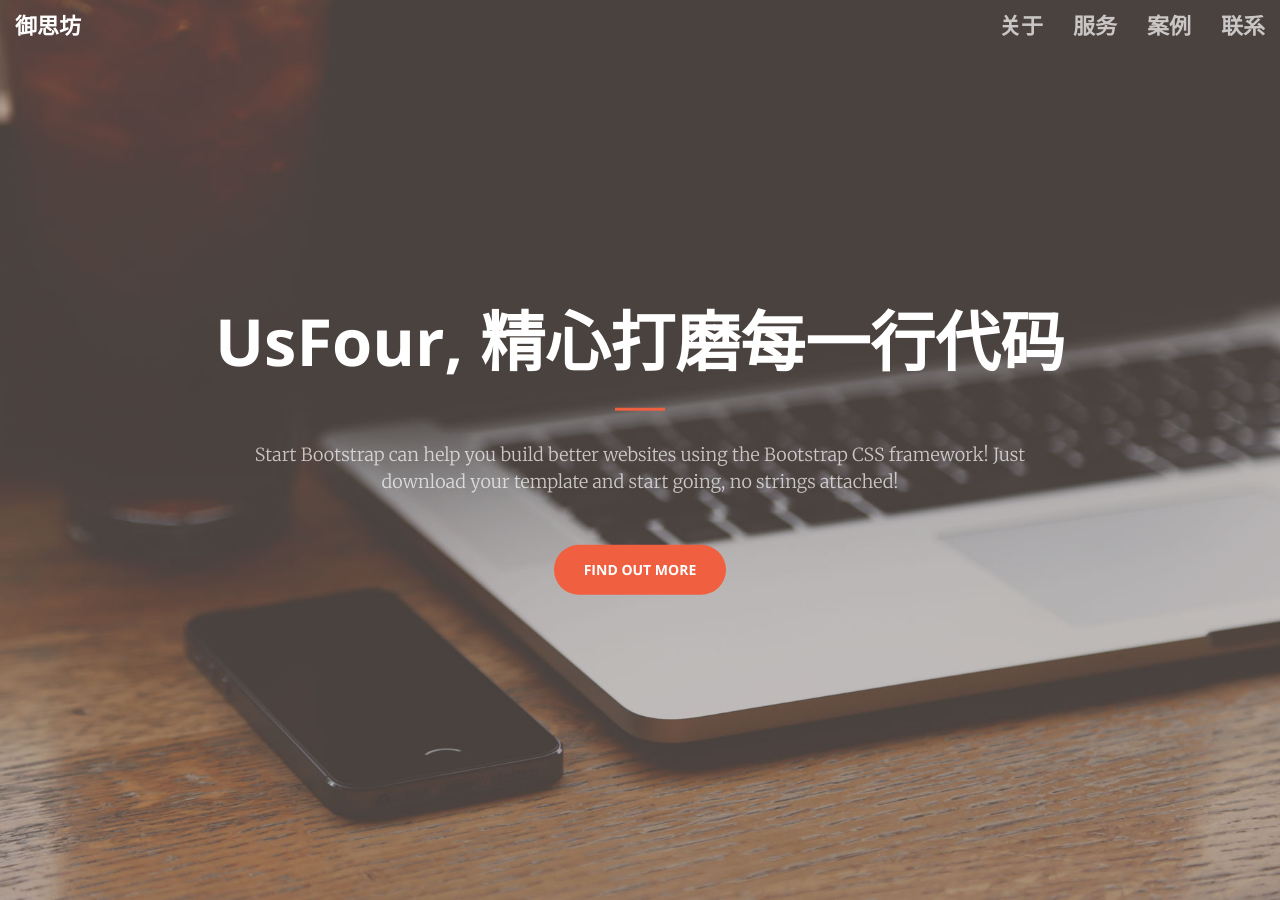
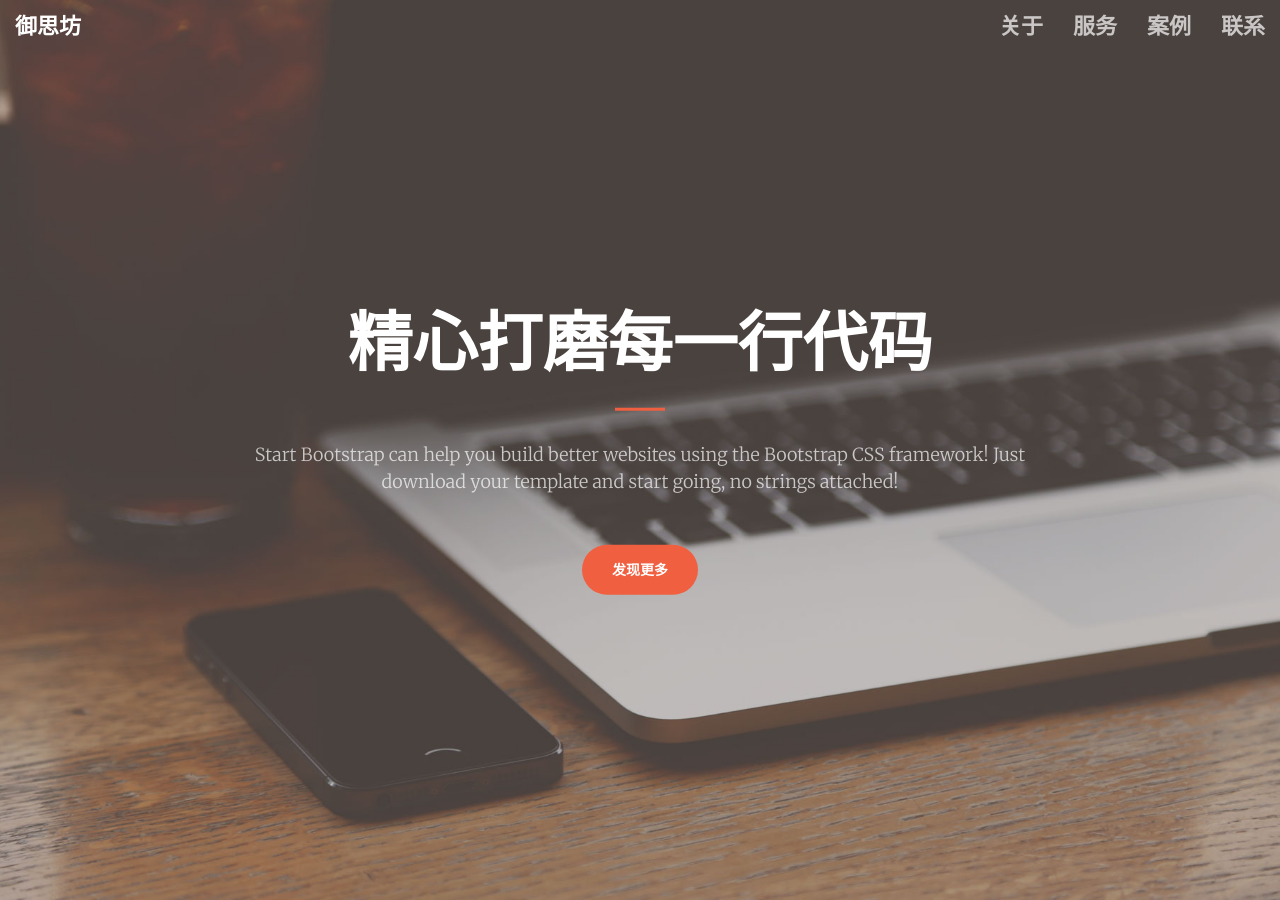
Before and after one commit to usfour/usfour.github.io, a Jekyll site: the page built from index.html, in a window 1280 px wide and 900 px high. Built offline with Jekyll 4.4.1, drawn with Linux system fonts in a browser that asks for light colours.

Commit message:
change content in index

```diff
--- a/_includes/header.html
+++ b/_includes/header.html
@@ -1,10 +1,10 @@
 <header>
     <div class="header-content">
         <div class="header-content-inner">
-            <h1>UsFour, 精心打磨每一行代码</h1>
+            <h1>精心打磨每一行代码</h1>
             <hr>
             <p>Start Bootstrap can help you build better websites using the Bootstrap CSS framework! Just download your template and start going, no strings attached!</p>
-            <a href="#about" class="btn btn-primary btn-xl page-scroll">Find Out More</a>
+            <a href="#about" class="btn btn-primary btn-xl page-scroll">发现更多</a>
         </div>
     </div>
 </header>
```
